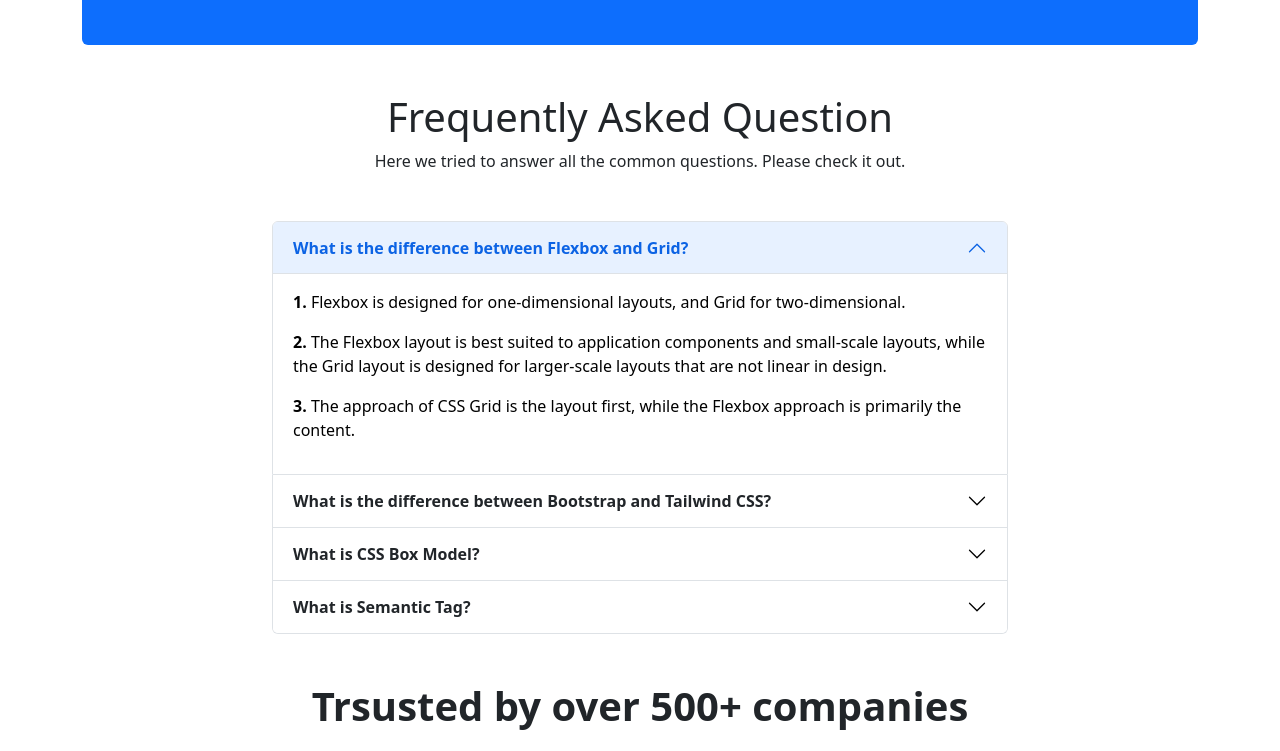
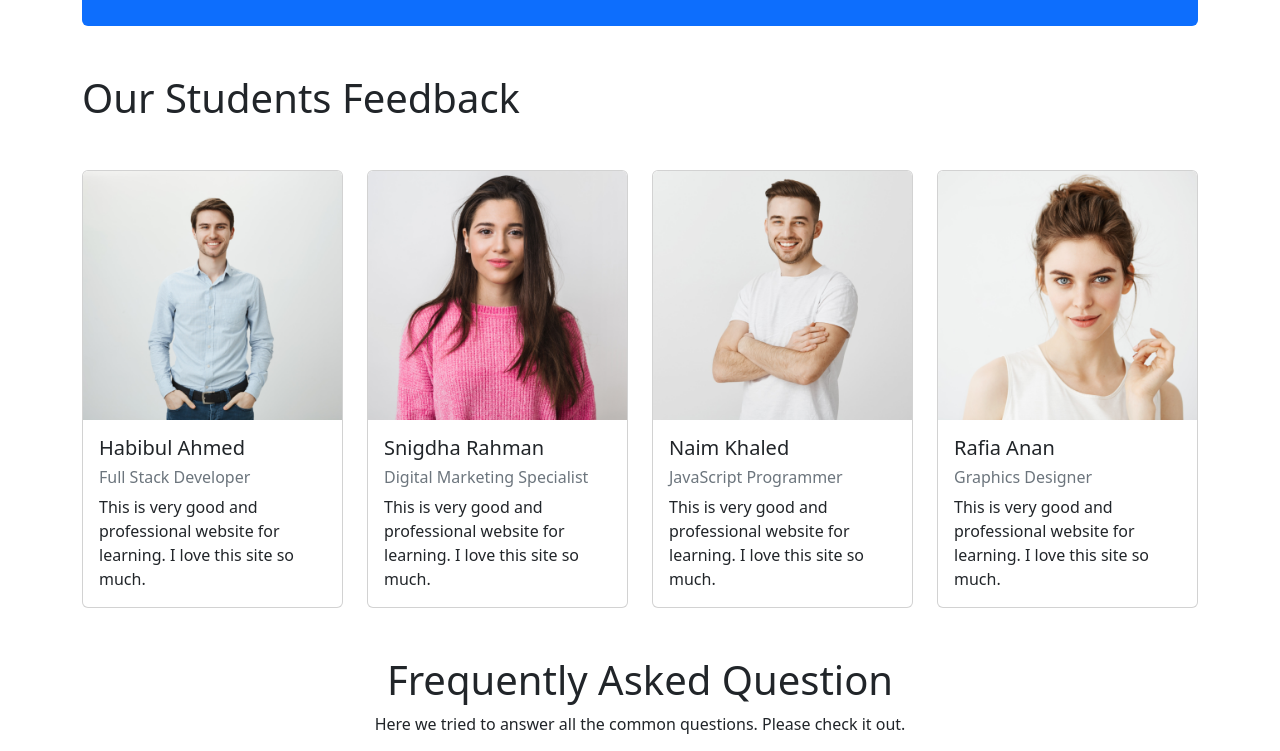
Before and after one commit to EhsanEIK/tech-learn-website, a plain HTML site: page index.html in a window 1280 px wide. Shown: the part 2335-3086 px from the top of the page. Drawn offline with nearby package versions, Linux system fonts and the light colour scheme.

Commit message:
added our students feedback section

```diff
--- a/index.html
+++ b/index.html
@@ -190,7 +190,9 @@
                         <img class="w-100" src="./images/course/course-6.png" alt="course-6">
                         <div class="p-2">
                             <h4>Motion Graphics</h4>
-                            <p class="text-secondary">Here you can learn motion graphics and that will be very
+                            <p class="text-secondary">Here you can learn motion graphics with professional course and
+                                that will
+                                be very
                                 effective and upgrade you
                                 skill.</p>
                             <p class="h6 text-primary fw-bold">Price: 35$</p>
@@ -236,6 +238,61 @@
                     align-items-center">
                     <div>
                         <button class="btn btn-light btn-outline-secondary fw-bold py-2 px-4">Register Now</button>
+                    </div>
+                </div>
+            </div>
+        </section>
+
+        <!-- our students feedback -->
+        <section class="my-5">
+            <h1 class="my-5">Our Students Feedback</h1>
+            <div class="row row-cols-lg-4 row-cols-md-2 row-cols-1  g-4">
+                <!-- student-1 -->
+                <div class="col">
+                    <div class="card">
+                        <img src="./images/student/student-1.png" class="card-img-top" alt="student-1">
+                        <div class="card-body">
+                            <h5 class="card-title">Habibul Ahmed</h5>
+                            <h6 class="text-secondary">Full Stack Developer</h6>
+                            <p class="card-text">This is very good and professional website for learning. I love this
+                                site so much.</p>
+                        </div>
+                    </div>
+                </div>
+                <!-- student-2 -->
+                <div class="col">
+                    <div class="card">
+                        <img src="./images/student/student-2.png" class="card-img-top" alt="student-2">
+                        <div class="card-body">
+                            <h5 class="card-title">Snigdha Rahman</h5>
+                            <h6 class="text-secondary">Digital Marketing Specialist</h6>
+                            <p class="card-text">This is very good and professional website for learning. I love this
+                                site so much.</p>
+                        </div>
+                    </div>
+                </div>
+                <!-- student-3 -->
+                <div class="col">
+                    <div class="card">
+                        <img src="./images/student/student-3.png" class="card-img-top" alt="student-3">
+                        <div class="card-body">
+                            <h5 class="card-title">Naim Khaled</h5>
+                            <h6 class="text-secondary">JavaScript Programmer</h6>
+                            <p class="card-text">This is very good and professional website for learning. I love this
+                                site so much.</p>
+                        </div>
+                    </div>
+                </div>
+                <!-- student-4 -->
+                <div class="col">
+                    <div class="card">
+                        <img src="./images/student/student-4.png" class="card-img-top" alt="student-4">
+                        <div class="card-body">
+                            <h5 class="card-title">Rafia Anan</h5>
+                            <h6 class="text-secondary">Graphics Designer</h6>
+                            <p class="card-text">This is very good and professional website for learning. I love this
+                                site so much.</p>
+                        </div>
                     </div>
                 </div>
             </div>
```
